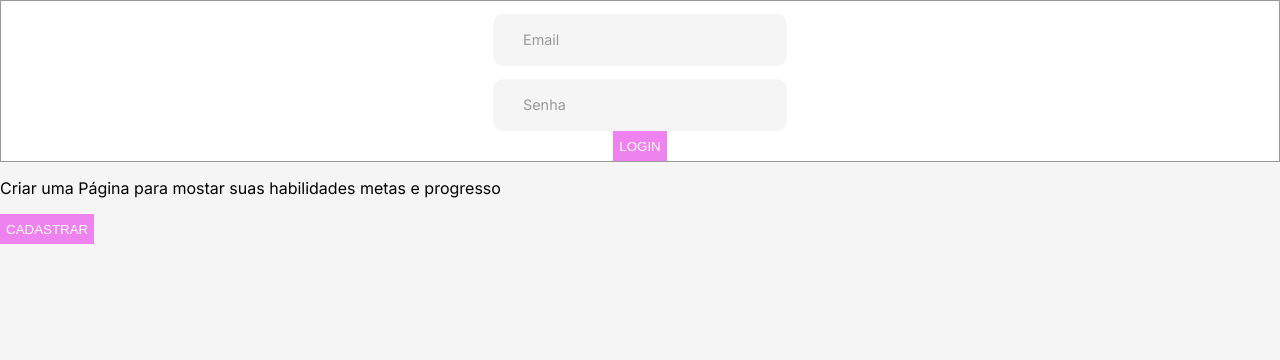
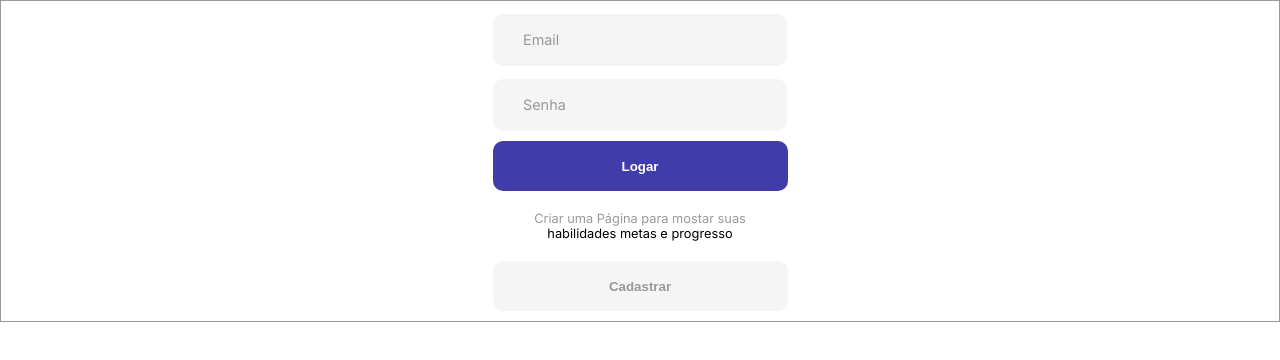
Before and after one commit to vitorsoaresf/kenzie-hub, a React (Create React App) app: page / in a window 1280 px wide. Shown: the top 360 px of the page. Built offline with nearby package versions, Linux system fonts and the light colour scheme.

Commit message:
feat: implements style button

```diff
--- a/src/components/Button/index.jsx
+++ b/src/components/Button/index.jsx
@@ -1,7 +1,11 @@
 import { Container } from "./styles";
 
-function Button({ children, onClick }) {
-  return <Container onClick={onClick}>{children}</Container>;
+function Button({ children, onClick, color }) {
+  return (
+    <Container color={color} onClick={onClick}>
+      {children}
+    </Container>
+  );
 }
 
 export default Button;
--- a/src/components/Button/styles.js
+++ b/src/components/Button/styles.js
@@ -1,8 +1,25 @@
+import { purple } from "@mui/material/colors";
 import styled from "styled-components";
 
 export const Container = styled.button`
   border: none;
   height: 30px;
-  background: violet;
-  color: var(--white);
+
+  background-color: ${(props) =>
+    props.color === "purple"
+      ? "var(--purple)"
+      : props.color === "green"
+      ? "var(--green)"
+      : "var(--grey-0)"};
+  color: ${(props) =>
+    props.color === "purple" ? "var(--white)" : "var(--grey-50)"};
+  font-weight: bold;
+  width: 295px;
+  height: 50px;
+  border-radius: 10px;
+  margin: 10px 0;
+  cursor: pointer;
+
+  :hover {
+  }
 `;
--- a/src/pages/Home/index.jsx
+++ b/src/pages/Home/index.jsx
@@ -1,4 +1,4 @@
-import { Container } from "./styles";
+import { Container, ContainerForm, ContainerInfo } from "./styles";
 import { FiUser, FiLock } from "react-icons/fi";
 import * as yup from "yup";
 import { useForm } from "react-hook-form";
@@ -43,8 +43,8 @@ function Home({ authenticated, setAuthenticated }) {
   }
 
   return (
-    <>
-      <Container onSubmit={handleSubmit(onSubmitFunction)}>
+    <Container>
+      <ContainerForm onSubmit={handleSubmit(onSubmitFunction)}>
         <Input
           icon={FiUser}
           type="email"
@@ -61,12 +61,18 @@ function Home({ authenticated, setAuthenticated }) {
           name="password"
           error={errors.password?.message}
         />
-        <Button type="submit">LOGIN</Button>
-      </Container>
-
-      <p>Criar uma Página para mostar suas habilidades metas e progresso</p>
-      <Button onClick={() => history.push("/registration")}>CADASTRAR</Button>
-    </>
+        <Button color="purple" type="submit">
+          Logar
+        </Button>
+      </ContainerForm>
+      <ContainerInfo>
+        <span>Criar uma Página para mostar suas</span>
+        <p> habilidades metas e progresso</p>
+      </ContainerInfo>
+      <Button color="grey" onClick={() => history.push("/registration")}>
+        Cadastrar
+      </Button>
+    </Container>
   );
 }
 
--- a/src/pages/Home/styles.js
+++ b/src/pages/Home/styles.js
@@ -1,10 +1,32 @@
 import styled from "styled-components";
 
-export const Container = styled.form`
+export const Container = styled.div`
   display: flex;
   flex-direction: column;
   align-items: center;
   justify-content: center;
   border: 1px solid var(--grey-50);
   background-color: var(--white);
+  text-align: center;
 `;
+
+export const ContainerForm = styled.form`
+  display: flex;
+  flex-direction: column;
+  align-items: center;
+  justify-content: center;
+  background-color: var(--white);
+`;
+
+export const ContainerInfo = styled.div`
+  font-size: 0.8rem;
+  margin: 10px 0;
+
+  span {
+    color: var(--grey-50);
+  }
+
+  p {
+    margin: 0;
+  }
+`;
--- a/src/pages/Registration/index.jsx
+++ b/src/pages/Registration/index.jsx
@@ -117,7 +117,9 @@ function Registration() {
           name="confirm_password"
           error={errors.confirm_password?.message}
         />
-        <Button type="submit">Cadastrar</Button>
+        <Button color="purple" type="submit">
+          Cadastrar
+        </Button>
       </Container>
 
       {registration && (
--- a/src/styles/global.js
+++ b/src/styles/global.js
@@ -4,7 +4,7 @@ const GlobalStyle = createGlobalStyle`
     body{
         margin: 0;
         padding: 0;
-        background: var(--grey-0);
+        background: var(--white);
         font-family: 'Inter', sans-serif;
     }
 
```
